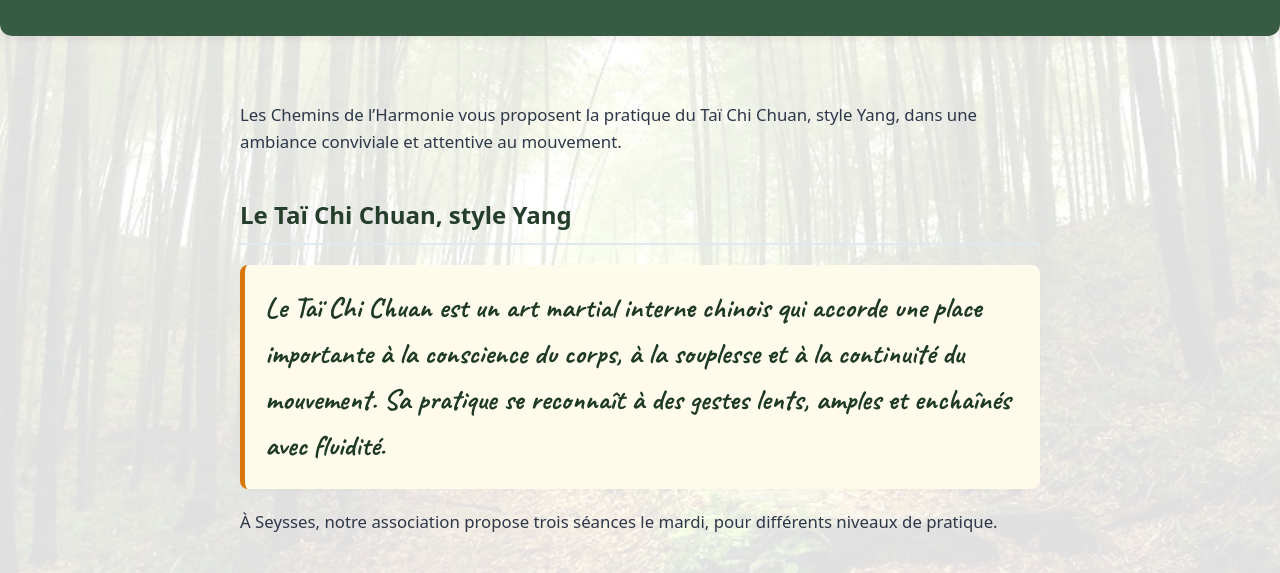
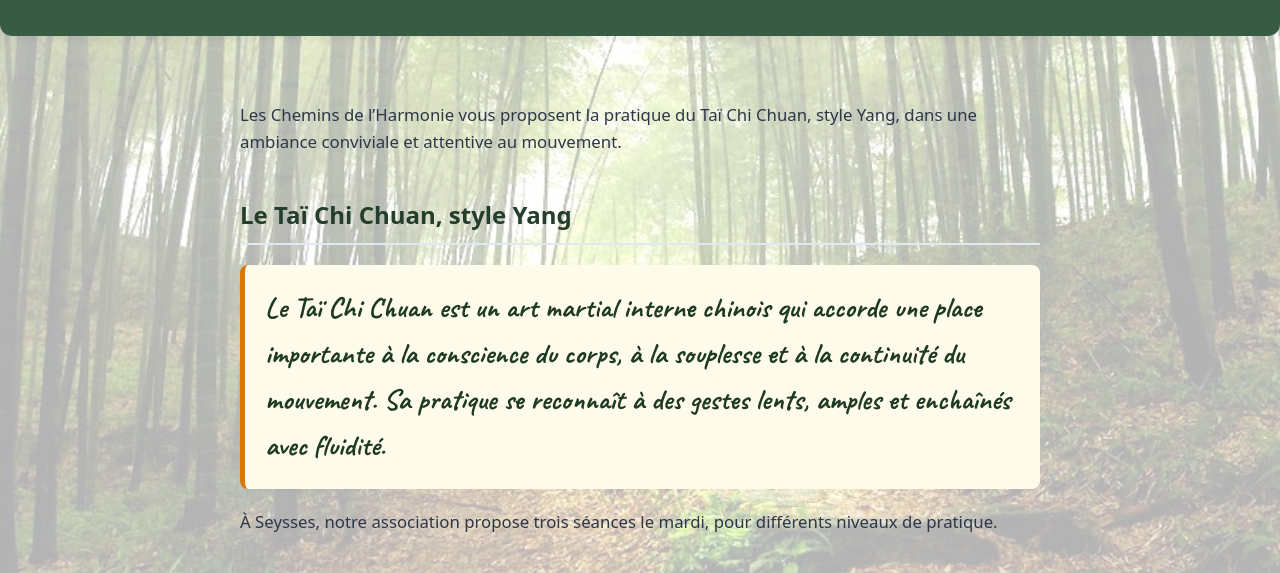
Before and after one commit to taichiseysses/taichiseysses.github.io, a plain HTML site: page index.html in a window 1280 px wide. Shown: the part 221-794 px from the top of the page. Drawn offline with Linux system fonts and the light colour scheme.

Commit message:
Adjust background gradient opacity
Changed the opacity of the background gradient overlay.

```diff
--- a/index.html
+++ b/index.html
@@ -29,7 +29,7 @@ j=d.createElement(s),dl=l!='dataLayer'?'&l='+l:'';j.async=true;j.src=
 	color: #2d3748;
 	background-color: #f6f8f5;
 	/* On appelle votre image locale fond.jpg avec un voile blanc transparent par-dessus */
-	background-image: linear-gradient(rgba(255,255,255,0.88), rgba(255,255,255,0.88)), url('fond.jpg');
+	background-image: linear-gradient(rgba(255,255,255,0.70), rgba(255,255,255,0.70)), url('fond.jpg');
 	background-attachment: fixed;
 	background-size: cover;
 	background-position: center;
```
